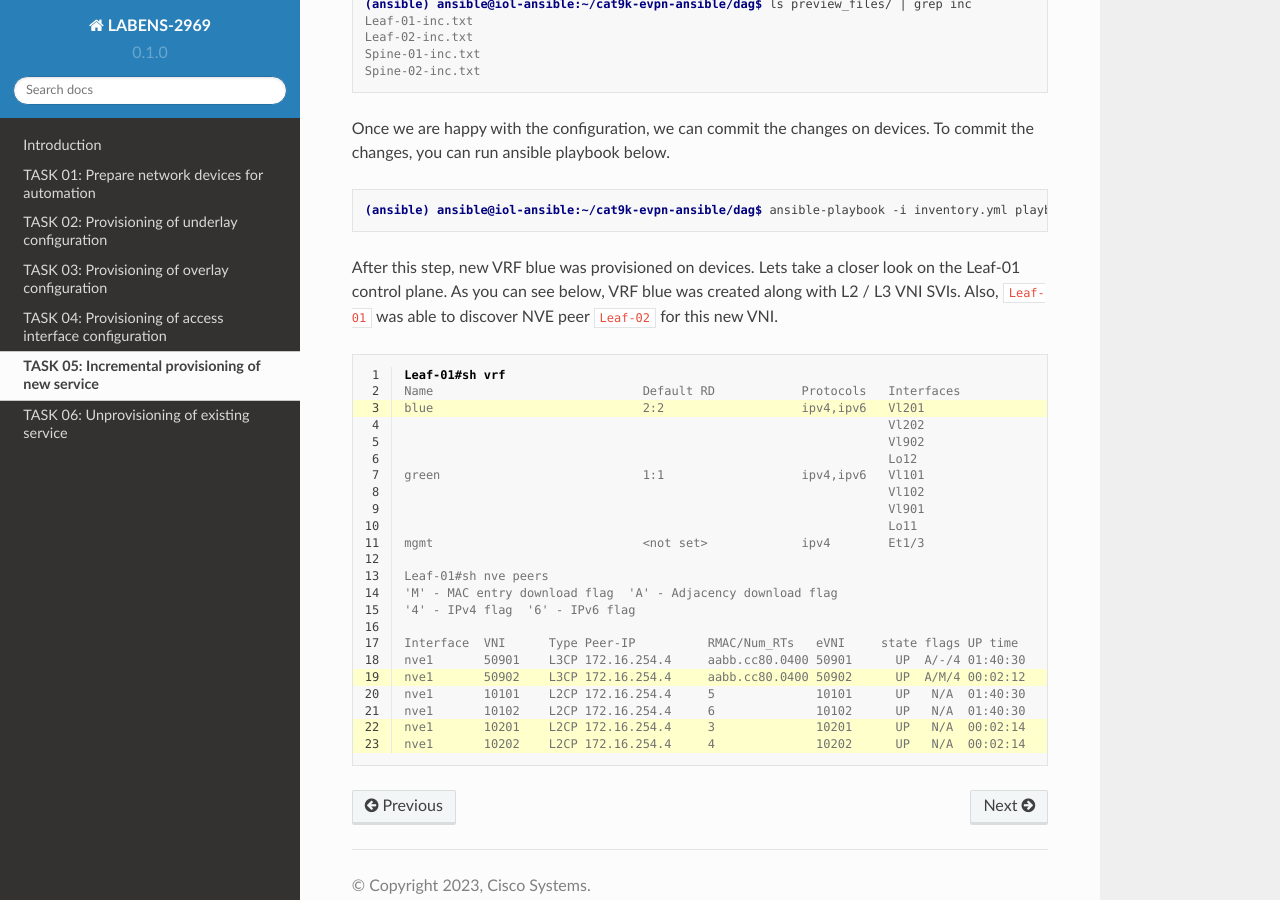
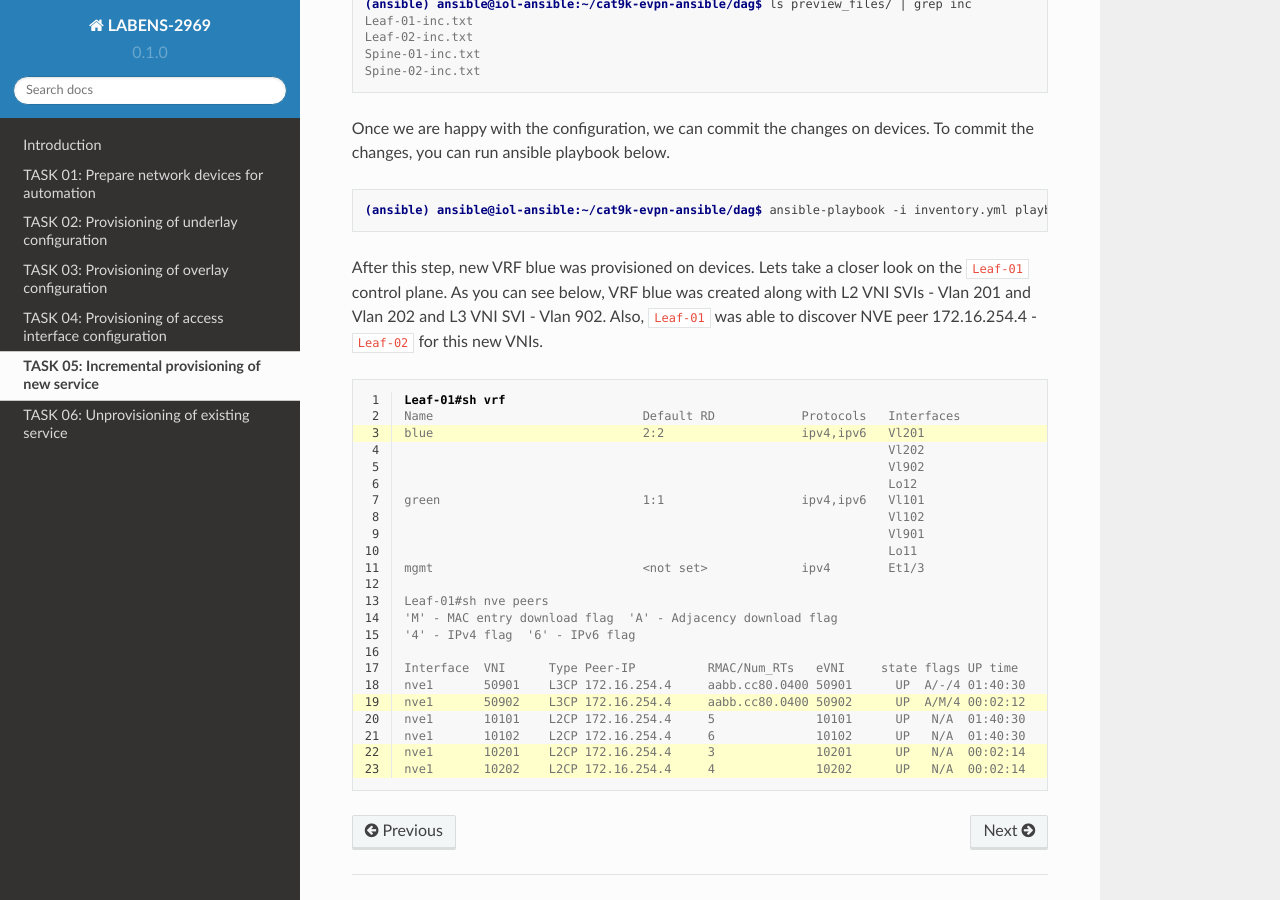
Before and after one commit to dvishchu/labens-2969, a Sphinx documentation site: the page built from docs/source/task_05.rst, in a window 1280 px wide and 900 px high, scrolled down 2419 px. Built offline with Sphinx 7.4.7 and the Read the Docs theme 2.0.0, drawn with Linux system fonts in a browser that asks for light colours.

Commit message:
Adjusting text in task 05

```diff
--- a/docs/source/task_05.rst
+++ b/docs/source/task_05.rst
@@ -50,7 +50,7 @@ Once we are happy with the configuration, we can commit the changes on devices.
 
     (ansible) ansible@iol-ansible:~/cat9k-evpn-ansible/dag$ ansible-playbook -i inventory.yml playbook_overlay_incremental_commit.yml
 
-After this step, new VRF blue was provisioned on devices. Lets take a closer look on the Leaf-01 control plane. As you can see below, VRF blue was created along with L2 / L3 VNI SVIs. Also, ``Leaf-01`` was able to discover NVE peer ``Leaf-02`` for this new VNI.
+After this step, new VRF blue was provisioned on devices. Lets take a closer look on the ``Leaf-01`` control plane. As you can see below, VRF blue was created along with L2 VNI SVIs - Vlan 201 and Vlan 202 and L3 VNI SVI - Vlan 902. Also, ``Leaf-01`` was able to discover NVE peer 172.16.254.4 - ``Leaf-02`` for this new VNIs.
 
 .. code-block:: console
     :linenos:
```
